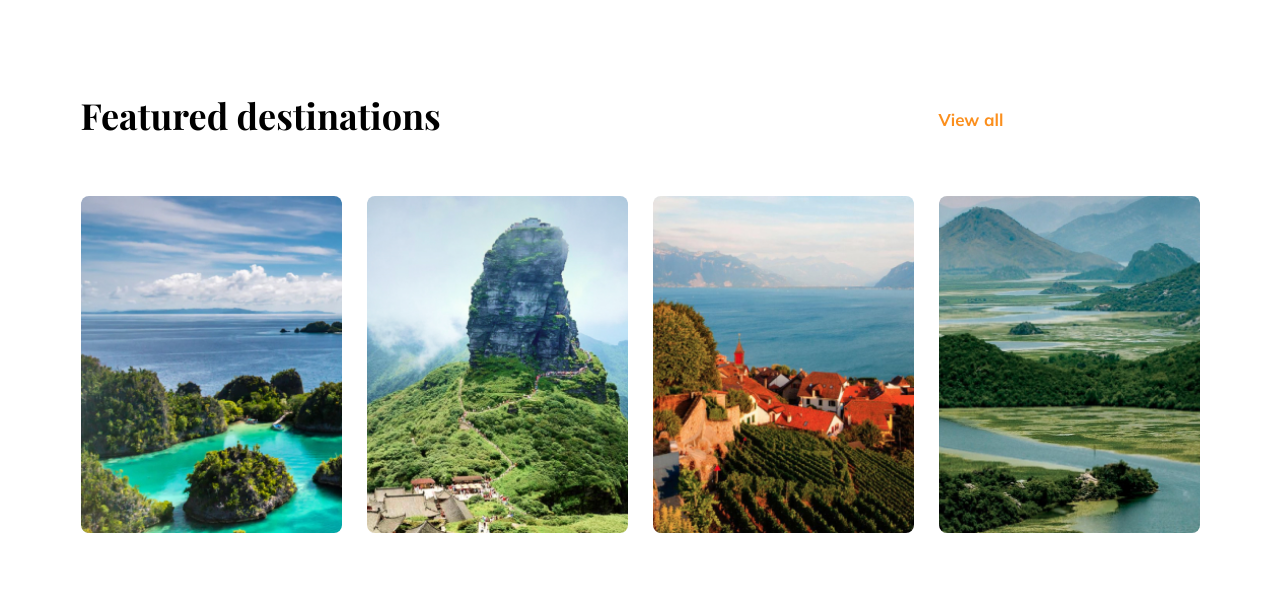
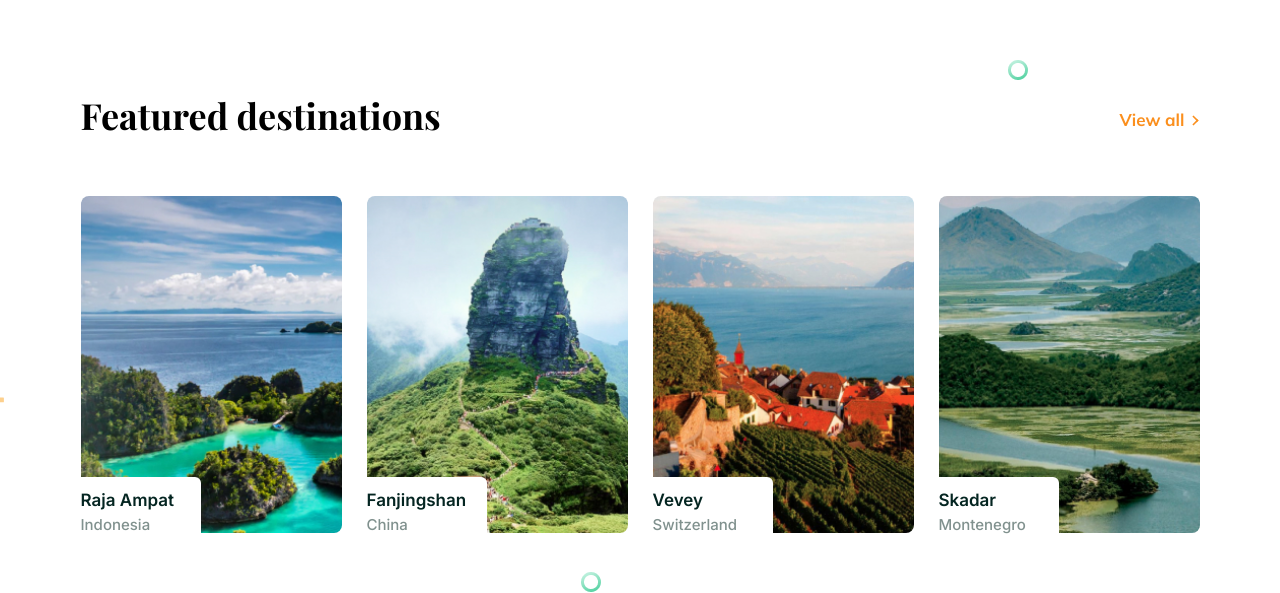
Before and after one commit to stv74/travel-tours, a website: page src/index.html in a window 1280 px wide. Shown: the part 1831-2424 px from the top of the page. Drawn offline with nearby package versions, Linux system fonts and the light colour scheme; files whose address does not match are found by name.

Commit message:
Закончил секцию FAVORITES

```diff
--- a/src/index.html
+++ b/src/index.html
@@ -161,26 +161,26 @@
 					<a href="#" class="favorites__link">View all</a>
 					<div class="favorites__item favorites__img-1">
 						<div class="favorites__item-caption">
-							<div class="favorites__item-title"></div>
-							<div class="favorites__item-subtitle"></div>
+							<div class="favorites__item-title">Raja Ampat</div>
+							<div class="favorites__item-subtitle">Indonesia</div>
 						</div>
 					</div>
 					<div class="favorites__item favorites__img-2">
 						<div class="favorites__item-caption">
-							<div class="favorites__item-title"></div>
-							<div class="favorites__item-subtitle"></div>
+							<div class="favorites__item-title">Fanjingshan</div>
+							<div class="favorites__item-subtitle">China</div>
 						</div>
 					</div>
 					<div class="favorites__item favorites__img-3">
 						<div class="favorites__item-caption">
-							<div class="favorites__item-title"></div>
-							<div class="favorites__item-subtitle"></div>
+							<div class="favorites__item-title">Vevey</div>
+							<div class="favorites__item-subtitle">Switzerland</div>
 						</div>
 					</div>
 					<div class="favorites__item favorites__img-4">
 						<div class="favorites__item-caption">
-							<div class="favorites__item-title"></div>
-							<div class="favorites__item-subtitle"></div>
+							<div class="favorites__item-title">Skadar</div>
+							<div class="favorites__item-subtitle">Montenegro</div>
 						</div>
 					</div>
 				</div>
--- a/src/sass/abstracts/_mixins.scss
+++ b/src/sass/abstracts/_mixins.scss
@@ -13,3 +13,17 @@
 	position: absolute;
 	background-image: url(../icons/decor/circle-sl.png);
 }
+
+@mixin arrow {
+	&::after {
+		content: '';
+		position: absolute;
+		width: 9px;
+		height: 9px;
+		border-top: 2px solid $button-color;
+		border-right: 2px solid $button-color;
+		transform: rotate(45deg) scale(0.8);
+		top: 26px;
+		right: -13px;
+	}
+}
--- a/src/sass/layout/_favorites.scss
+++ b/src/sass/layout/_favorites.scss
@@ -1,27 +1,69 @@
 .favorites {
 	padding: 18.25em 0 3.75em;
 	&__wrapper {
+		position: relative;
 		max-width: 1119px;
 		display: grid;
 		grid-template-columns: repeat(4, 261px);
 		grid-template-rows: 106px 337px;
 		column-gap: 25px;
-		justify-self: baseline;
 		margin: 0 auto;
 	}
 	&__title {
 		grid-column: 1/4;
+		&::before {
+			@include decor_cross;
+			top: 300px;
+			left: -97px;
+			transform: rotate(7.5deg);
+		}
+		&::after {
+			@include decor_circle;
+			top: 482px;
+			left: 500px;
+		}
 	}
 	&__link {
+		position: relative;
 		font-size: 1.063rem;
 		font-weight: 600;
 		color: $button-color;
 		line-height: 3.529;
+		place-self: start end;
+		margin-right: 15px;
+		&::before {
+			@include decor_circle;
+			top: -30px;
+			left: -112px;
+		}
+		@include arrow;
 	}
 	&__item {
 		width: 261px;
 		height: 337px;
 		border-radius: 8px;
+		&-caption {
+			width: 120px;
+			height: 56px;
+			background-color: $basic-color;
+			border-radius: 0px 6px 0px 0px;
+			margin-top: 281px;
+			padding-top: 11px;
+		}
+		&-title {
+			font-family: $second-font-stack;
+			font-weight: 600;
+			font-size: 17px;
+			line-height: 25px;
+			color: #042521;
+		}
+		&-subtitle {
+			font-family: $second-font-stack;
+			font-weight: 500;
+			font-size: 15px;
+			line-height: 24px;
+			color: #80918e;
+		}
 	}
 	&__img-1 {
 		background: url(../img/favorites/route-1.jpg) center (center/cover) no-repeat;
```
Also changed, not shown: src/css/style.min.css.
